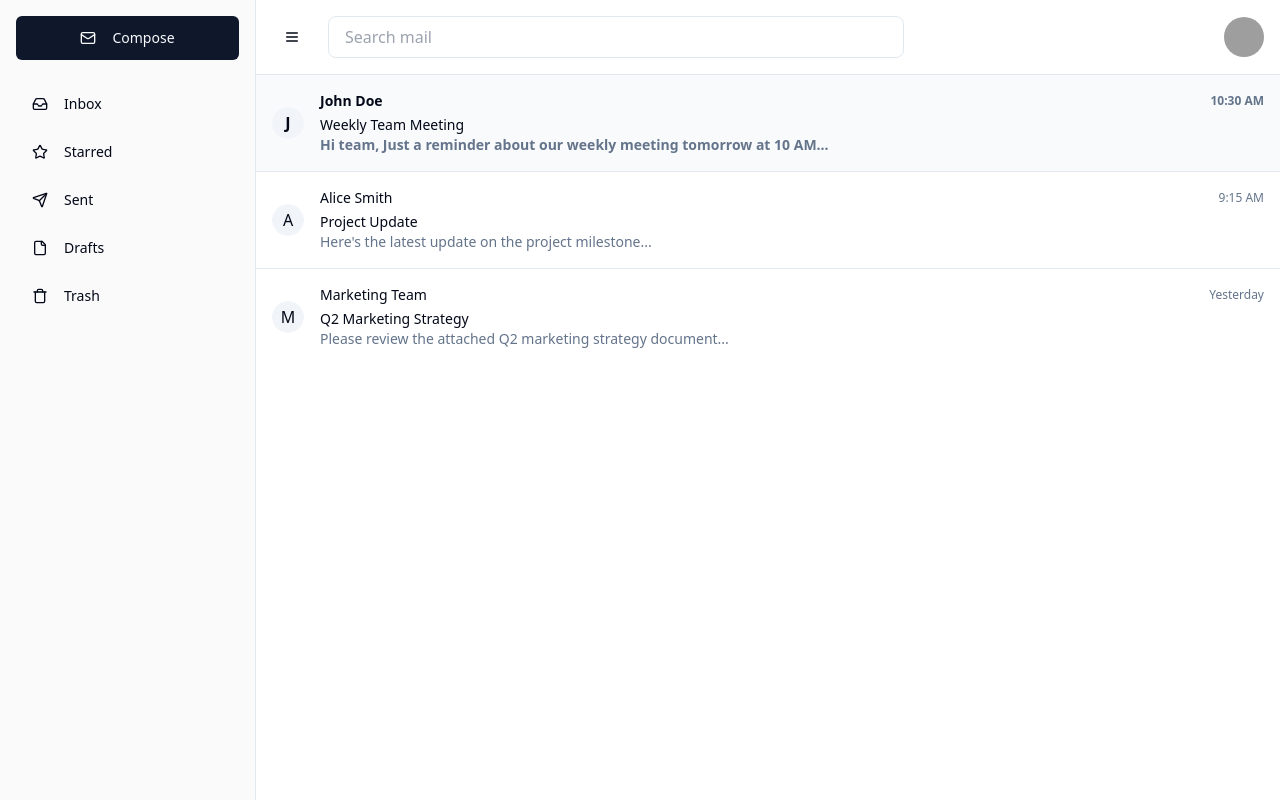
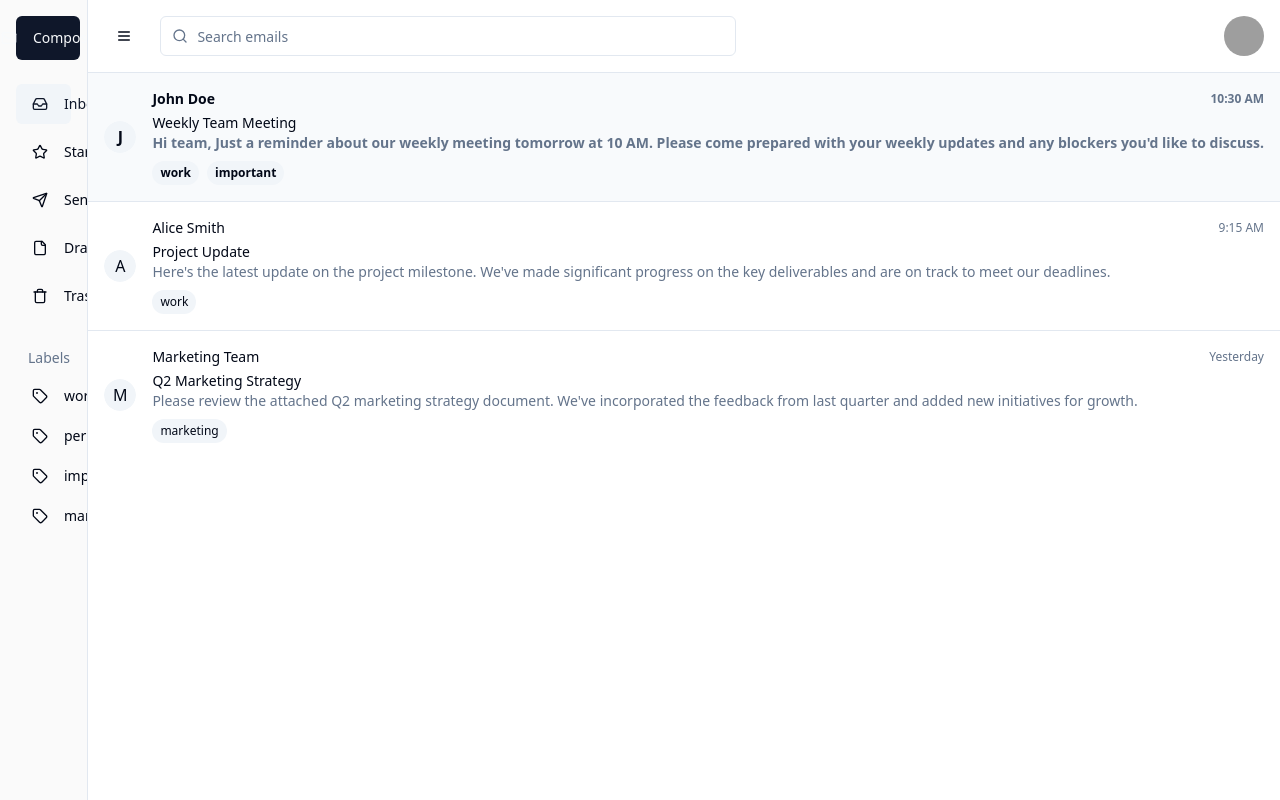
Before and after one commit to rattanak-lab/gmail-clone, a React (Vite) app: page / in a window 1280 px wide. Built offline with nearby package versions, Linux system fonts and the light colour scheme; grey boxes are pictures that could not be loaded.

Commit message:
Add email features and functionality
Implement email viewing, actions (reply, forward, delete), folders and labels, and search functionality to enhance the email management experience.
[skip gpt_engineer]

```diff
--- a/src/components/ComposeEmail.tsx
+++ b/src/components/ComposeEmail.tsx
@@ -8,18 +8,35 @@ import {
 import { Input } from "@/components/ui/input";
 import { Textarea } from "@/components/ui/textarea";
 import { useToast } from "@/hooks/use-toast";
-import { useState } from "react";
+import { useState, useEffect } from "react";
 
 interface ComposeEmailProps {
   isOpen: boolean;
   onClose: () => void;
+  defaultTo?: string;
+  defaultSubject?: string;
+  defaultContent?: string;
 }
 
-const ComposeEmail = ({ isOpen, onClose }: ComposeEmailProps) => {
-  const [to, setTo] = useState("");
-  const [subject, setSubject] = useState("");
-  const [content, setContent] = useState("");
+const ComposeEmail = ({
+  isOpen,
+  onClose,
+  defaultTo = "",
+  defaultSubject = "",
+  defaultContent = ""
+}: ComposeEmailProps) => {
+  const [to, setTo] = useState(defaultTo);
+  const [subject, setSubject] = useState(defaultSubject);
+  const [content, setContent] = useState(defaultContent);
   const { toast } = useToast();
+
+  useEffect(() => {
+    if (isOpen) {
+      setTo(defaultTo);
+      setSubject(defaultSubject);
+      setContent(defaultContent);
+    }
+  }, [isOpen, defaultTo, defaultSubject, defaultContent]);
 
   const handleSend = () => {
     console.log("Sending email:", { to, subject, content });
--- /dev/null
+++ b/src/components/EmailView.tsx
@@ -0,0 +1,104 @@
+import { Button } from "@/components/ui/button";
+import { Reply, Forward, Trash2, X } from "lucide-react";
+import { Sheet, SheetContent, SheetHeader, SheetTitle } from "@/components/ui/sheet";
+import { Avatar, AvatarFallback } from "@/components/ui/avatar";
+import { useToast } from "@/hooks/use-toast";
+import { useState } from "react";
+import ComposeEmail from "./ComposeEmail";
+
+interface EmailViewProps {
+  email: {
+    id: string;
+    from: string;
+    subject: string;
+    preview: string;
+    date: string;
+    read: boolean;
+  } | null;
+  onClose: () => void;
+  onDelete: (id: string) => void;
+}
+
+const EmailView = ({ email, onClose, onDelete }: EmailViewProps) => {
+  const { toast } = useToast();
+  const [isReplyOpen, setIsReplyOpen] = useState(false);
+  const [isForwardOpen, setIsForwardOpen] = useState(false);
+
+  if (!email) return null;
+
+  const handleDelete = () => {
+    onDelete(email.id);
+    toast({
+      title: "Email deleted",
+      description: "The email has been moved to trash.",
+    });
+    onClose();
+  };
+
+  return (
+    <>
+      <Sheet open={true} onOpenChange={onClose}>
+        <SheetContent className="w-full sm:w-3/4 sm:max-w-2xl overflow-y-auto">
+          <SheetHeader className="space-y-4">
+            <div className="flex items-center justify-between">
+              <SheetTitle className="text-xl">{email.subject}</SheetTitle>
+              <Button variant="ghost" size="icon" onClick={onClose}>
+                <X className="h-4 w-4" />
+              </Button>
+            </div>
+          </SheetHeader>
+
+          <div className="mt-6 space-y-6">
+            <div className="flex items-center justify-between">
+              <div className="flex items-center space-x-4">
+                <Avatar>
+                  <AvatarFallback>{email.from[0]}</AvatarFallback>
+                </Avatar>
+                <div>
+                  <div className="font-medium">{email.from}</div>
+                  <div className="text-sm text-muted-foreground">{email.date}</div>
+                </div>
+              </div>
+
+              <div className="flex space-x-2">
+                <Button variant="outline" onClick={() => setIsReplyOpen(true)}>
+                  <Reply className="mr-2 h-4 w-4" />
+                  Reply
+                </Button>
+                <Button variant="outline" onClick={() => setIsForwardOpen(true)}>
+                  <Forward className="mr-2 h-4 w-4" />
+                  Forward
+                </Button>
+                <Button variant="outline" onClick={handleDelete}>
+                  <Trash2 className="mr-2 h-4 w-4" />
+                  Delete
+                </Button>
+              </div>
+            </div>
+
+            <div className="prose prose-sm max-w-none">
+              {email.preview}
+            </div>
+          </div>
+        </SheetContent>
+      </Sheet>
+
+      <ComposeEmail
+        isOpen={isReplyOpen}
+        onClose={() => setIsReplyOpen(false)}
+        defaultTo={email.from}
+        defaultSubject={`Re: ${email.subject}`}
+        defaultContent={`\n\nOn ${email.date}, ${email.from} wrote:\n${email.preview}`}
+      />
+
+      <ComposeEmail
+        isOpen={isForwardOpen}
+        onClose={() => setIsForwardOpen(false)}
+        defaultSubject={`Fwd: ${email.subject}`}
+        defaultContent={`\n\n---------- Forwarded message ---------\nFrom: ${email.from}\nDate: ${email.date}\nSubject: ${email.subject}\n\n${email.preview}`}
+      />
+    </>
+  );
+};
+
+export default EmailView;
--- a/src/pages/Index.tsx
+++ b/src/pages/Index.tsx
@@ -1,9 +1,11 @@
-import { Mail, Inbox, Send, Trash, Star, File, Menu } from "lucide-react";
+import { Mail, Inbox, Send, Trash, Star, File, Menu, Search as SearchIcon, Tag } from "lucide-react";
 import { ScrollArea } from "@/components/ui/scroll-area";
 import { Button } from "@/components/ui/button";
 import { useState } from "react";
 import { Avatar, AvatarFallback, AvatarImage } from "@/components/ui/avatar";
 import ComposeEmail from "@/components/ComposeEmail";
+import EmailView from "@/components/EmailView";
+import { Input } from "@/components/ui/input";
 
 interface Email {
   id: string;
@@ -12,6 +14,8 @@ interface Email {
   preview: string;
   date: string;
   read: boolean;
+  folder: string;
+  labels: string[];
 }
 
 const mockEmails: Email[] = [
@@ -19,32 +23,75 @@ const mockEmails: Email[] = [
     id: "1",
     from: "John Doe",
     subject: "Weekly Team Meeting",
-    preview: "Hi team, Just a reminder about our weekly meeting tomorrow at 10 AM...",
+    preview: "Hi team, Just a reminder about our weekly meeting tomorrow at 10 AM. Please come prepared with your weekly updates and any blockers you'd like to discuss.",
     date: "10:30 AM",
     read: false,
+    folder: "inbox",
+    labels: ["work", "important"],
   },
   {
     id: "2",
     from: "Alice Smith",
     subject: "Project Update",
-    preview: "Here's the latest update on the project milestone...",
+    preview: "Here's the latest update on the project milestone. We've made significant progress on the key deliverables and are on track to meet our deadlines.",
     date: "9:15 AM",
     read: true,
+    folder: "inbox",
+    labels: ["work"],
   },
   {
     id: "3",
     from: "Marketing Team",
     subject: "Q2 Marketing Strategy",
-    preview: "Please review the attached Q2 marketing strategy document...",
+    preview: "Please review the attached Q2 marketing strategy document. We've incorporated the feedback from last quarter and added new initiatives for growth.",
     date: "Yesterday",
     read: true,
+    folder: "inbox",
+    labels: ["marketing"],
   },
 ];
+
+const folders = [
+  { id: "inbox", name: "Inbox", icon: Inbox },
+  { id: "starred", name: "Starred", icon: Star },
+  { id: "sent", name: "Sent", icon: Send },
+  { id: "drafts", name: "Drafts", icon: File },
+  { id: "trash", name: "Trash", icon: Trash },
+];
+
+const labels = ["work", "personal", "important", "marketing"];
 
 const Index = () => {
   const [isSidebarOpen, setIsSidebarOpen] = useState(true);
   const [selectedEmail, setSelectedEmail] = useState<Email | null>(null);
   const [isComposeOpen, setIsComposeOpen] = useState(false);
+  const [emails, setEmails] = useState(mockEmails);
+  const [currentFolder, setCurrentFolder] = useState("inbox");
+  const [searchQuery, setSearchQuery] = useState("");
+
+  const filteredEmails = emails
+    .filter((email) => email.folder === currentFolder)
+    .filter(
+      (email) =>
+        searchQuery === "" ||
+        email.subject.toLowerCase().includes(searchQuery.toLowerCase()) ||
+        email.from.toLowerCase().includes(searchQuery.toLowerCase()) ||
+        email.preview.toLowerCase().includes(searchQuery.toLowerCase())
+    );
+
+  const handleEmailClick = (email: Email) => {
+    setSelectedEmail(email);
+    const updatedEmails = emails.map((e) =>
+      e.id === email.id ? { ...e, read: true } : e
+    );
+    setEmails(updatedEmails);
+  };
+
+  const handleDeleteEmail = (id: string) => {
+    setEmails(emails.map(email =>
+      email.id === id ? { ...email, folder: "trash" } : email
+    ));
+  };
 
   return (
     <div className="flex h-screen bg-background">
@@ -60,21 +107,31 @@ const Index = () => {
           </Button>
 
           <div className="space-y-2">
-            <Button variant="ghost" className="w-full justify-start">
-              <Inbox className="mr-2 h-4 w-4" /> Inbox
-            </Button>
-            <Button variant="ghost" className="w-full justify-start">
-              <Star className="mr-2 h-4 w-4" /> Starred
-            </Button>
-            <Button variant="ghost" className="w-full justify-start">
-              <Send className="mr-2 h-4 w-4" /> Sent
-            </Button>
-            <Button variant="ghost" className="w-full justify-start">
-              <File className="mr-2 h-4 w-4" /> Drafts
-            </Button>
-            <Button variant="ghost" className="w-full justify-start">
-              <Trash className="mr-2 h-4 w-4" /> Trash
-            </Button>
+            {folders.map((folder) => (
+              <Button
+                key={folder.id}
+                variant={currentFolder === folder.id ? "secondary" : "ghost"}
+                className="w-full justify-start"
+                onClick={() => setCurrentFolder(folder.id)}
+              >
+                <folder.icon className="mr-2 h-4 w-4" /> {folder.name}
+              </Button>
+            ))}
+
+            <div className="pt-4">
+              <div className="text-sm font-medium text-muted-foreground px-3 py-2">
+                Labels
+              </div>
+              {labels.map((label) => (
+                <Button
+                  key={label}
+                  variant="ghost"
+                  className="w-full justify-start"
+                >
+                  <Tag className="mr-2 h-4 w-4" /> {label}
+                </Button>
+              ))}
+            </div>
           </div>
         </div>
       </div>
@@ -87,11 +144,15 @@ const Index = () => {
             <Menu className="h-5 w-5" />
           </Button>
           <div className="flex-1 px-4">
-            <input
-              type="text"
-              placeholder="Search mail"
-              className="w-full max-w-xl px-4 py-2 rounded-lg border bg-background"
-            />
+            <div className="relative max-w-xl">
+              <SearchIcon className="absolute left-3 top-1/2 transform -translate-y-1/2 h-4 w-4 text-muted-foreground" />
+              <Input
+                placeholder="Search emails"
+                className="pl-9"
+                value={searchQuery}
+                onChange={(e) => setSearchQuery(e.target.value)}
+              />
+            </div>
           </div>
           <Avatar>
             <AvatarImage src="https://github.com/shadcn.png" />
@@ -102,13 +163,13 @@ const Index = () => {
         {/* Email List */}
         <ScrollArea className="flex-1">
           <div className="divide-y">
-            {mockEmails.map((email) => (
+            {filteredEmails.map((email) => (
               <div
                 key={email.id}
                 className={`p-4 hover:bg-accent cursor-pointer ${
                   !email.read ? 'font-semibold bg-accent/50' : ''
                 }`}
-                onClick={() => setSelectedEmail(email)}
+                onClick={() => handleEmailClick(email)}
               >
                 <div className="flex items-center gap-4">
                   <Avatar className="h-8 w-8">
@@ -123,6 +184,18 @@ const Index = () => {
                     <div className="text-sm text-muted-foreground truncate">
                       {email.preview}
                     </div>
+                    {email.labels.length > 0 && (
+                      <div className="flex gap-2 mt-2">
+                        {email.labels.map((label) => (
+                          <span
+                            key={label}
+                            className="px-2 py-1 rounded-full text-xs bg-accent"
+                          >
+                            {label}
+                          </span>
+                        ))}
+                      </div>
+                    )}
                   </div>
                 </div>
               </div>
@@ -130,6 +203,14 @@ const Index = () => {
           </div>
         </ScrollArea>
       </div>
+
+      {selectedEmail && (
+        <EmailView
+          email={selectedEmail}
+          onClose={() => setSelectedEmail(null)}
+          onDelete={handleDeleteEmail}
+        />
+      )}
 
       <ComposeEmail
         isOpen={isComposeOpen}
```
